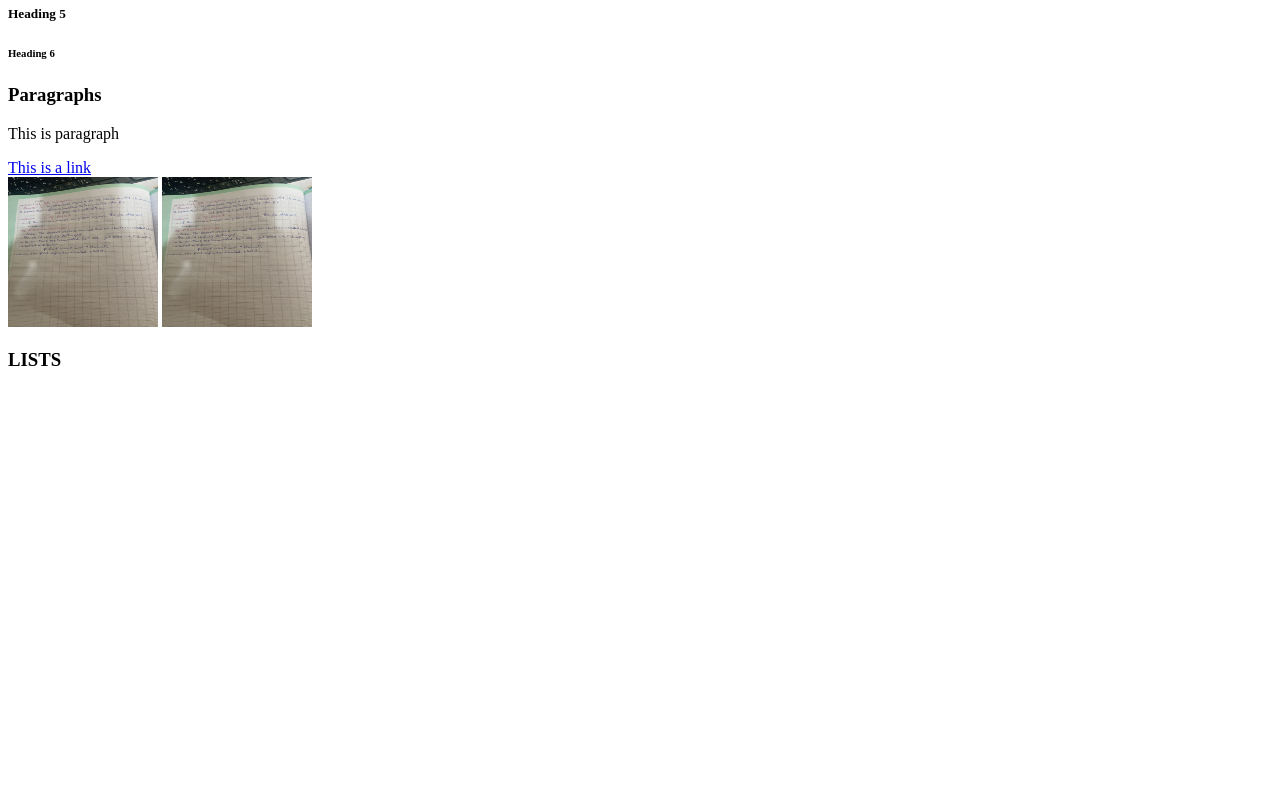
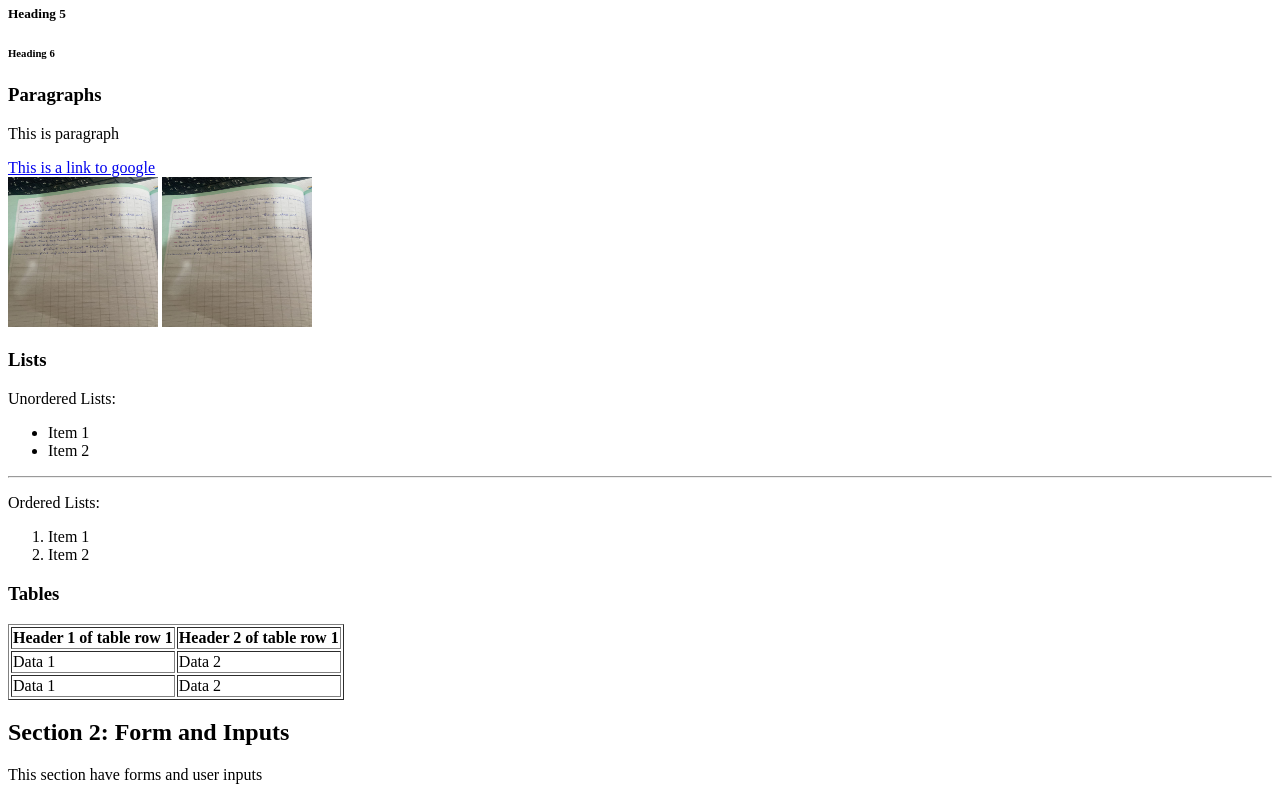
Before and after one commit to Majdb15/html-css, a plain HTML site: page index.html in a window 1280 px wide. Shown: the part 393-1193 px from the top of the page. Before the commit the page ends 800 px from the top, so only its background shows below. Drawn offline with Linux system fonts and the light colour scheme.

Commit message:
added another section of lists and table

```diff
--- a/index.html
+++ b/index.html
@@ -17,7 +17,7 @@
         </ul>
     </nav>
 
-    <section id = "section1">
+    <section id = "section-1">
         <p>This section covers HTML tags</p>
         <p>HTML provides 6 levels of headings, from <code>&lt;h1&gt;</code> till  <code>&lt;h6&gt;</code> </p>
 
@@ -30,12 +30,47 @@
 
         <h3>Paragraphs</h3>
         <p>This is paragraph</p>
-        <a target="_blank" href="https://google.com">This is a link</a>
+        <a target="_blank" href="https://google.com">This is a link to google </a>
         <br/>
         <img src="./Assets/images/26.jpeg" alt="My first image" width="150" height="150">
         <img src="./Assets/images/26.jpeg" alt="My first image" width="150" height="150">
 
-        <h3>LISTS</h3>
+        <h3>Lists</h3>
+
+        <p>Unordered Lists:</p>
+        <ul>
+            <li>Item 1</li>
+            <li>Item 2</li>
+        </ul>
+        <hr>
+        <p>Ordered Lists:</p>
+        <ol>
+            <li>Item 1</li>
+            <li>Item 2</li>
+        </ol>
+
+        <h3>Tables</h3>
+        <table border="1">
+            <tr>
+                <th>Header 1 of table row 1 </th>
+                <th>Header 2 of table row 1</th>
+            </tr>
+
+            <tr>
+                <td>Data 1 </td>
+                <td>Data 2</td>
+            </tr>
+
+            <tr>
+                <td>Data 1 </td>
+                <td>Data 2</td>
+            </tr>
+        </table>
+    </section> <!--End of first section-->
+
+    <section id="section-2">
+        <h2>Section 2: Form and Inputs </h2>
+        <p>This section have forms and user inputs</p>
     </section>
 </body>
 </html>
```
